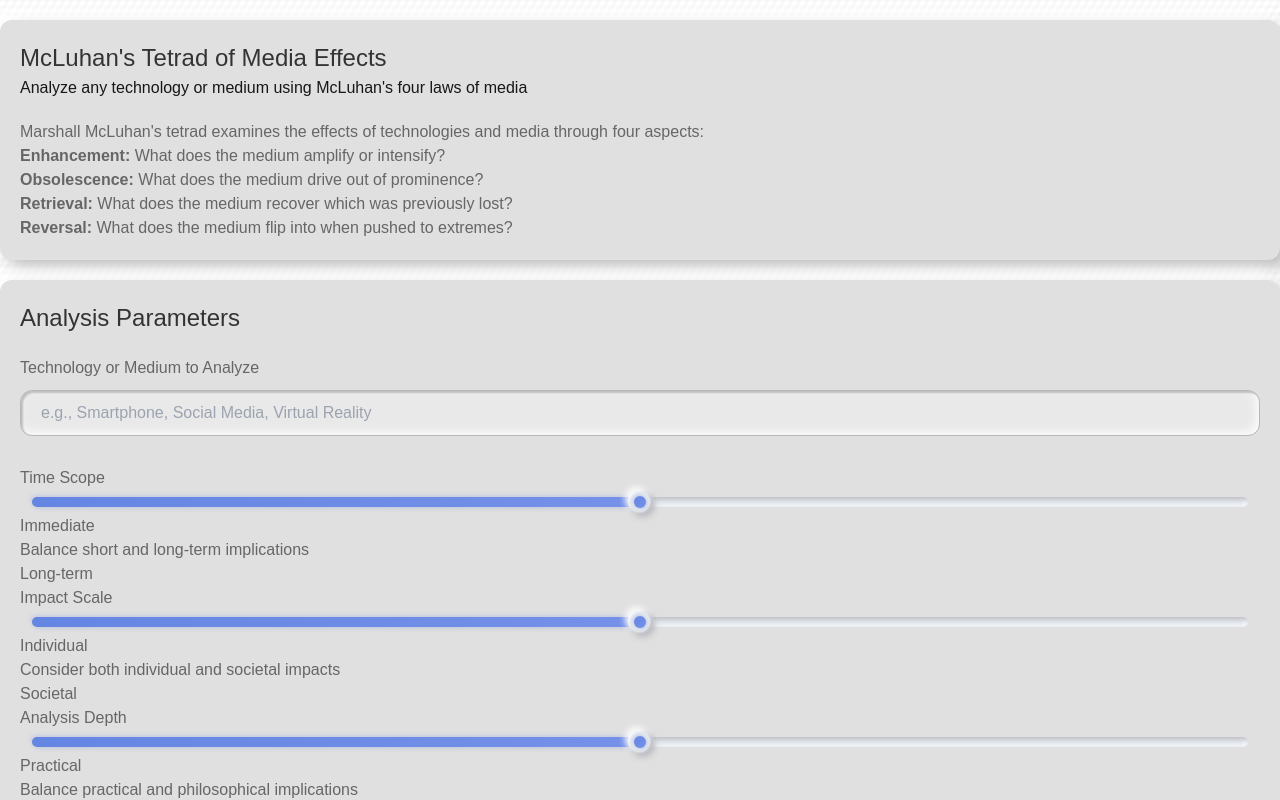
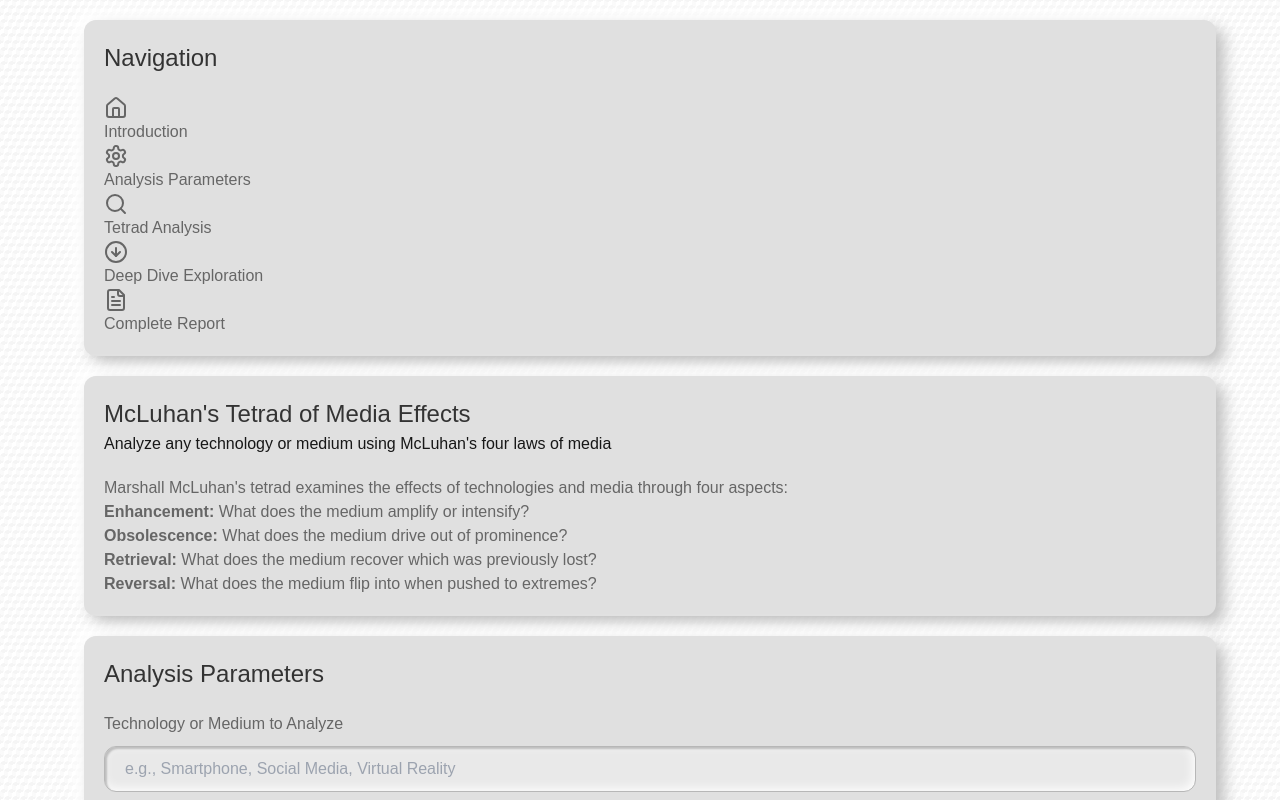
Before and after one commit to lpaxton/Tetrad_of_Media_Effects, a Next.js app: page / in a window 1280 px wide. Shown: the top 800 px of the page. Built offline with nearby package versions, Linux system fonts and the light colour scheme.

Commit message:
nav bar update

```diff
--- a/package.json
+++ b/package.json
@@ -15,6 +15,8 @@
     "class-variance-authority": "^0.7.1",
     "classnames": "^2.5.1",
     "clsx": "^2.1.1",
+    "html2canvas": "^1.4.1",
+    "jspdf": "^2.5.2",
     "lucide-react": "^0.474.0",
     "next": "15.1.6",
     "react": "^19.0.0",
--- a/src/app/components/tetrad/McLuhanReport.tsx
+++ b/src/app/components/tetrad/McLuhanReport.tsx
@@ -2,6 +2,8 @@
 import React from 'react';
 import { SoftUICard, SoftUICardHeader, SoftUICardTitle, SoftUICardContent } from '../ui/card';
 import { Button } from '../ui/button';
+import jsPDF from 'jspdf';
+import html2canvas from 'html2canvas';
 import { Maximize2, MinusCircle, RotateCcw, FlipHorizontal, Download } from 'lucide-react';
 import './mcluhan-report-print.css';
 
@@ -92,21 +94,51 @@ const McLuhanReport: React.FC<McLuhanReportProps> = ({
       </div>
     );
   };
+  const handleSavePDF = async () => {
+    const report = document.querySelector('.mcluhan-report');
+    if (!report) return;
 
+    try {
+      const canvas = await html2canvas(report as HTMLElement, {
+        scale: 2, // Higher scale for better quality
+        useCORS: true,
+        logging: false,
+        windowWidth: report.scrollWidth,
+        windowHeight: report.scrollHeight
+      });
+
+      const pdf = new jsPDF('p', 'mm', 'a4');
+      const imgWidth = 210; // A4 width in mm
+      const imgHeight = (canvas.height * imgWidth) / canvas.width;
+
+      pdf.addImage(
+        canvas.toDataURL('image/png'),
+        'PNG',
+        0,
+        0,
+        imgWidth,
+        imgHeight
+      );
+
+      pdf.save(`McLuhan_Analysis_${technology.replace(/\s+/g, '_')}.pdf`);
+    } catch (error) {
+      console.error('Error generating PDF:', error);
+    }
+  };
   return (
     <>
 
 
-      <SoftUICard className="mcluhan-report">
+      <SoftUICard id='full-report' className="mcluhan-report">
         <SoftUICardHeader>
           <div style={{ display: 'flex'}}><SoftUICardTitle className="text-2xl">
             McLuhan Tetrad Analysis Report - {technology}
 
-          </SoftUICardTitle><div className="print-button mb-4 flex justify-end">
+          </SoftUICardTitle><div className="print-button mb-4 flex justify-end" style={{ color: 'rgb(237 113 26)', margin: '0 0 0 auto' }}>
         <Button
           onClick={() => window.print()}
           className="flex items-center gap-2"
-          style={{ color: 'rgb(237 113 26)', margin: '0 0 0 auto' }}
+          style={{ color: 'rgb(237 113 26)' }}
         >
           <Download className="h-4 w-4" />
           Save as PDF
--- a/src/app/components/tetrad/mcluhan-analyzer.tsx
+++ b/src/app/components/tetrad/mcluhan-analyzer.tsx
@@ -1,5 +1,5 @@
 "use client";
-import React, { useState } from 'react';
+import React, { useState, useEffect } from 'react';
 import { Alert, AlertDescription } from '../ui/alert';
 import { SoftUICard, SoftUICardHeader, SoftUICardTitle, SoftUICardContent } from '../ui/card';
 import { Slider } from '../ui/slider';
@@ -18,12 +18,28 @@ import {
   Maximize2,    // For Enhancement
   MinusCircle,  // For Obsolescence
   RotateCcw,    // For Retrieval
-  FlipHorizontal // For Reversal
+  FlipHorizontal, // For Reversal
+  HomeIcon, Settings, Search, ArrowDownCircle, FileText
 } from 'lucide-react';
 import FlipCard from './FlipCard';
 import { generateCounterpartContent } from './counterpartContent';
 import McLuhanReport from './McLuhanReport';
 import './flip-card.css';
+
+type NavSection = {
+  id: string;
+  title: string;
+  icon?: React.ReactNode;
+};
+
+const navSections: NavSection[] = [
+  { id: 'introduction', title: 'Introduction', icon: <HomeIcon className="h-4 w-4" /> },
+  { id: 'analysis-parameters', title: 'Analysis Parameters', icon: <Settings className="h-4 w-4" /> },
+  { id: 'tetrad-analysis', title: 'Tetrad Analysis', icon: <Search className="h-4 w-4" /> },
+  { id: 'deep-dive', title: 'Deep Dive Exploration', icon: <ArrowDownCircle className="h-4 w-4" /> },
+  { id: 'full-report', title: 'Complete Report', icon: <FileText className="h-4 w-4" /> },
+];
+
 const McLuhanAnalyzer = () => {
   const [technology, setTechnology] = useState('');
   const [temperature, setTemperature] = useState(0.7);
@@ -34,7 +50,7 @@ const McLuhanAnalyzer = () => {
   const [explorationResults, setExplorationResults] = useState<ExplorationResponse | null>(null);
   const [isLoadingExploration, setIsLoadingExploration] = useState(false);
   const [showReport, setShowReport] = useState(false);
-
+  const [activeSection, setActiveSection] = useState('introduction');
 
   const [deepDiveResponses, setDeepDiveResponses] = useState<{
     [key: string]: { [key: number]: string };
@@ -157,10 +173,66 @@ const McLuhanAnalyzer = () => {
     }
   };
 
+  useEffect(() => {
+    const handleScroll = () => {
+      const sections = navSections.map(section => ({
+        id: section.id,
+        element: document.getElementById(section.id)
+      }));
+
+      const currentSection = sections.find(section => {
+        if (!section.element) return false;
+        const rect = section.element.getBoundingClientRect();
+        return rect.top <= 100 && rect.bottom > 100;
+      });
+
+      if (currentSection) {
+        setActiveSection(currentSection.id);
+      }
+    };
+
+    window.addEventListener('scroll', handleScroll);
+    return () => window.removeEventListener('scroll', handleScroll);
+  }, []);
+
   return (
-    <div className="max-w-4xl mx-auto space-y-6">
+    <div className="flex max-w-2xl gap-6 relative min-h-screen" style={{  paddingLeft:"20px", margin:"0 auto", width:"90%" }}>
+      {/* Add sticky navigation */}
+      <nav className="hidden lg:block sticky top-4 h-fit w-60 min-w-[240px]" >
+        <SoftUICard>
+          <SoftUICardHeader>
+            <SoftUICardTitle className="text-sm">Navigation</SoftUICardTitle>
+          </SoftUICardHeader>
+          <SoftUICardContent>
+            <ul className="space-y-2">
+              {navSections.map((section) => (
+                <li key={section.id}>
+                  <a
+                    href={`#${section.id}`}
+                    className={`
+                      flex items-center gap-2 px-3 py-2 rounded-md text-sm
+                      transition-colors duration-200
+                      ${activeSection === section.id
+                        ? 'bg-orange-100 text-orange-600'
+                        : 'text-muted-foreground hover:text-foreground hover:bg-slate-100'
+                      }
+                    `}
+                  >
+                    <span className="text-inherit">{section.icon}</span>
+                    {section.title}
+                  </a>
+                </li>
+              ))}
+            </ul>
+          </SoftUICardContent>
+        </SoftUICard>
+      </nav>
+
+      {/* Wrap main content */}
+      <div className="flex-1" style={{ flex:2,  }} >
+        <div className="max-w-2xl mx-auto space-y-6">
           {/* Introduction Section */}
-      <SoftUICard>
+          <SoftUICard id="introduction">
             <SoftUICardHeader>
               <SoftUICardTitle>McLuhan&apos;s Tetrad of Media Effects</SoftUICardTitle>
               <div className="text-muted-foreground">
@@ -184,7 +256,7 @@ const McLuhanAnalyzer = () => {
           </SoftUICard>
 
           {/* Analysis Parameters */}
-      <SoftUICard>
+          <SoftUICard id="analysis-parameters">
             <SoftUICardHeader>
               <SoftUICardTitle>Analysis Parameters</SoftUICardTitle>
             </SoftUICardHeader>
@@ -290,7 +362,8 @@ const McLuhanAnalyzer = () => {
 
                 {/* Controls */}
                 <div className="space-y-4">
-              <div className="flex items-center space-x-2">
+                  <div className="flex items-center space-x-2" style={{ margin:"20px auto", width:"fit-content" }}>
+                  <label className="text-sm">Use Local Claude</label>
                     <Switch
                       checked={selectedLLM === 'ollama'}
                       onCheckedChange={(checked) =>
@@ -327,7 +400,7 @@ const McLuhanAnalyzer = () => {
 
           {/* Analysis Results */}
           {analysisResults && (
-        <SoftUICard>
+            <SoftUICard id="tetrad-analysis">
               <SoftUICardHeader>
                 <SoftUICardTitle>McLuhan Tetrad Analysis</SoftUICardTitle>
               </SoftUICardHeader>
@@ -541,7 +614,7 @@ const McLuhanAnalyzer = () => {
             </SoftUICard>
           )}
           {explorationResults && (
-        <SoftUICard>
+            <SoftUICard id="deep-dive">
               <SoftUICardHeader>
                 <SoftUICardTitle>Deep Dive Exploration</SoftUICardTitle>
               </SoftUICardHeader>
@@ -710,6 +783,8 @@ const McLuhanAnalyzer = () => {
             />
           )}
         </div>
+      </div>
+    </div>
   );
 };
 
--- a/src/app/components/tetrad/mcluhan-report-print.css
+++ b/src/app/components/tetrad/mcluhan-report-print.css
@@ -20,6 +20,10 @@
     /* Hide the print button when printing */
     nextjs-portal {
     display: none;
+}
+
+.print-button.mb-4.flex.justify-end {
+  display: none;
 }
 
     /* Ensure text is visible */
@@ -112,3 +116,64 @@
       padding-left: 2rem !important;
     }
   }
+
+  /* Add to your mcluhan-report-print.css */
+
+/* Hide navigation in print */
+@media print {
+  nav {
+    display: none !important;
+  }
+}
+
+/* Smooth scrolling for anchor links */
+html {
+  scroll-behavior: smooth;
+}
+
+/* Add padding to account for sticky header if needed */
+section {
+  scroll-margin-top: 2rem;
+}
+
+
+  .page-nav {
+    position: fixed;
+    top: 20px;
+    left: 20px;
+    width: 240px;
+    z-index: 50;
+  }
+
+  @media (max-width: 1280px) {
+    .page-nav {
+      display: none;
+    }
+  }
+
+  .nav-link {
+    display: flex;
+    align-items: center;
+    gap: 8px;
+    padding: 8px;
+    color: rgb(100, 116, 139);
+    border-radius: 6px;
+    transition: all 0.2s;
+  }
+
+  .nav-link:hover {
+    background: rgba(100, 116, 139, 0.1);
+    color: rgb(15, 23, 42);
+  }
+
+  .nav-link.active {
+    background: rgba(237, 113, 26, 0.1);
+    color: rgb(237, 113, 26);
+  }
+
+
+  .hLvonL {
+    margin: 0;
+    box-shadow: none;
+
+}
--- a/src/app/globals.css
+++ b/src/app/globals.css
@@ -43,3 +43,11 @@ h3.font-bold.mb-2.capitalize.flex.items-center svg {
 .rotate-y-180 {
   transform: rotateY(180deg);
 }
+
+.max-w-2xl {
+  max-width: 1200px !important;
+}
+
+nav .sc-KXCwU.hLvonL {
+  margin-top: 0px;
+}
```
Also changed, not shown: 1 other file (tests, documents, lock files or other folders). Lines whose indentation alone changed are shown as unchanged.
